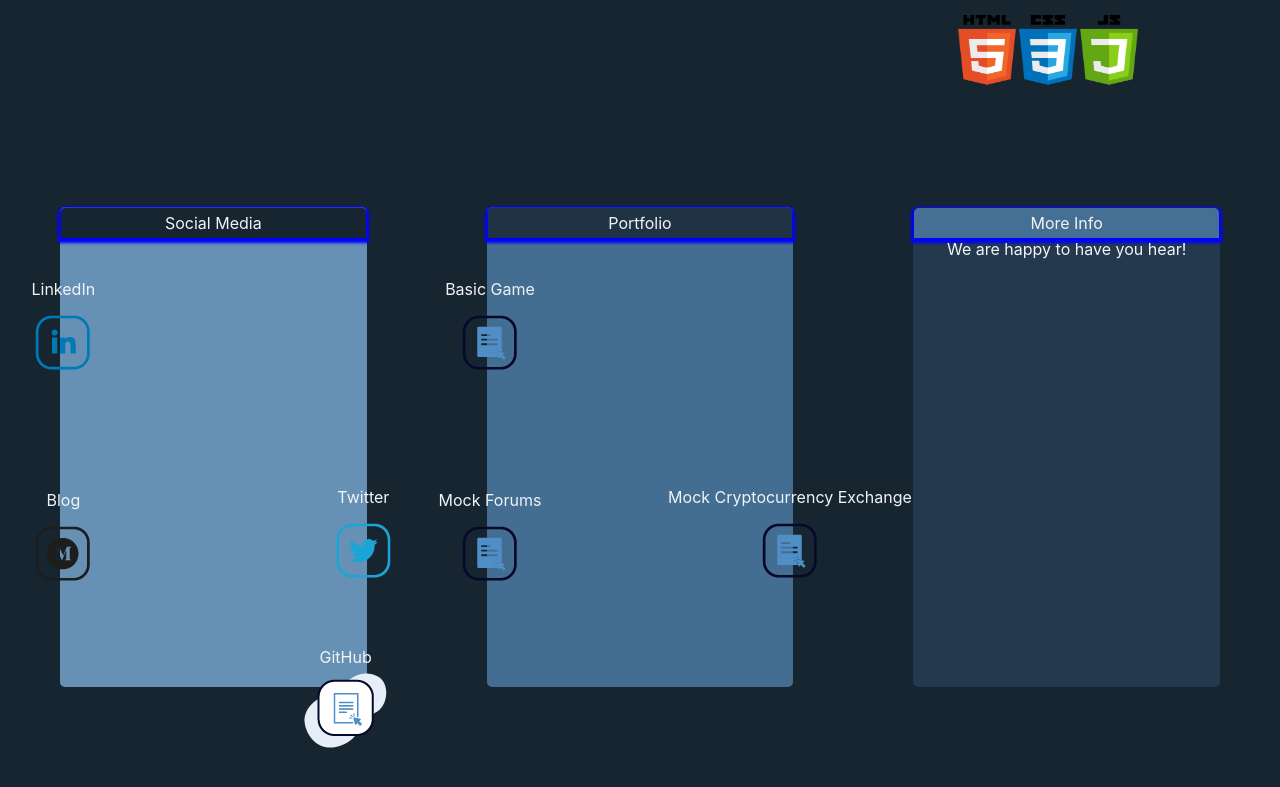
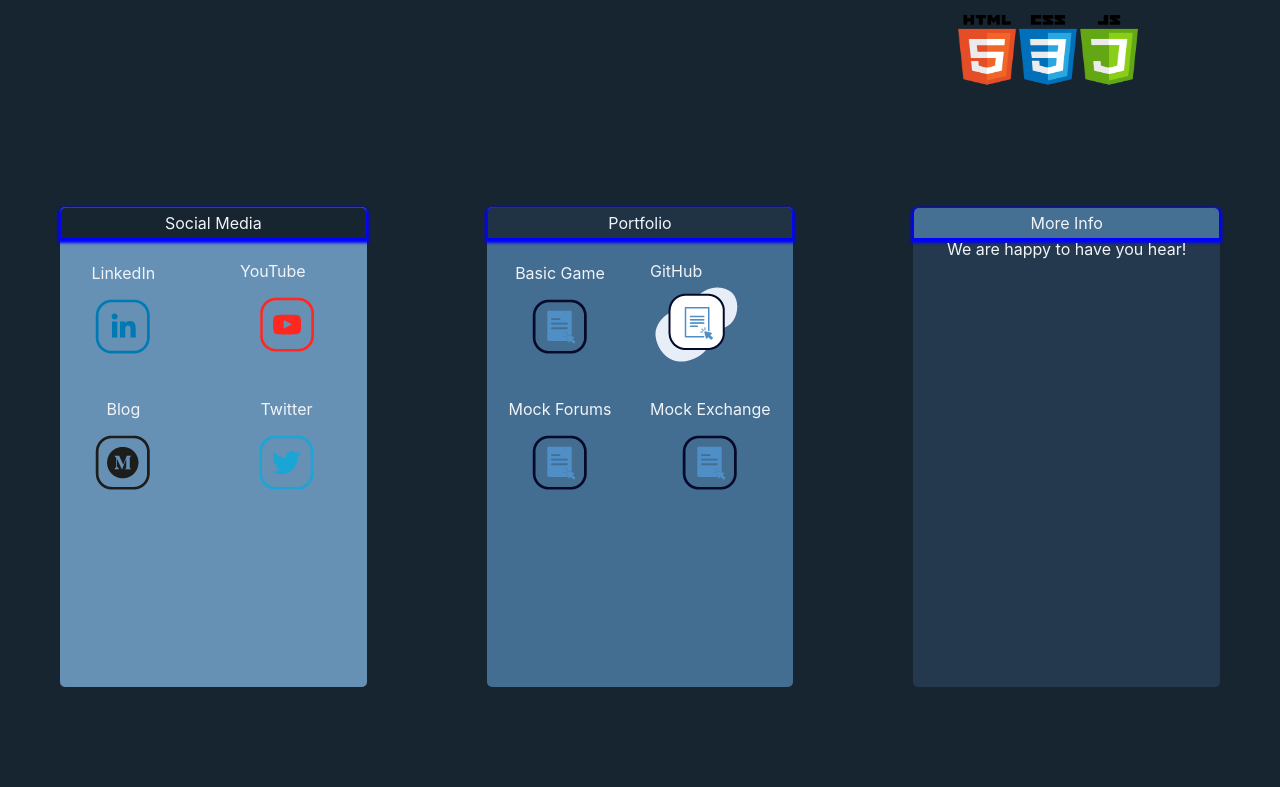
Before and after one commit to Lrd134/portfolio-project, a React (Create React App) app: page / in a window 1280 px wide. Shown: the part 703-1490 px from the top of the page. Before the commit the page ends 1462 px from the top, so only its background shows below. Built offline with nearby package versions, Linux system fonts and the light colour scheme.

Commit message:
socials for 720p

```diff
--- a/src/root/Splash.js
+++ b/src/root/Splash.js
@@ -48,7 +48,7 @@ function Splash() {
           <div className="portfolio-box"><div className="portfolio-box-header">Portfolio</div><br></br>
             <Social url="https://lrd134.github.io/basic-game/" social="Basic Game" altTxt="Play a Basic Game Here" icon={docIco} />
             <Social url="https://gdc-forums.herokuapp.com/" social="Mock Forums" altTxt="Explore the Forums Here" icon={docIco} />
-            <Social url="https://youtu.be/8cWGCMXNhZw" social="Mock Cryptocurrency Exchange" altTxt="Watch a Demo Here" icon={docIco} />
+            <Social url="https://youtu.be/8cWGCMXNhZw" social="Mock Exchange" altTxt="Watch a Demo Here" icon={docIco} />
             <Social url="https://github.com/Lrd134" social="GitHub" altText="Lawrence Chesbro Jr's GitHub" icon={gitHubIco} />
           </div>
           <div className="etc-box">
--- a/src/root/social.css
+++ b/src/root/social.css
@@ -47,3 +47,51 @@
   }
 
 }
+
+@media only screen and (max-width: 1280px) {
+  div.Basic {
+    position: relative;
+    text-align: unset;
+    right: 80px;
+    top: 24px;
+  }
+
+  div.Forums {
+    position: relative;
+    right: 80px;
+    top: 10%;
+  }
+
+  div.Exchange {
+    position: absolute;
+    top: 40%;
+    left: 590px;
+  }
+  div.LinkedIn {
+    position: relative;
+    text-align: unset;
+    right: 90px;
+    top: 24px;
+  }
+  div.YouTube {
+    position: absolute;
+    left: 180px;
+    top: 54px;
+  }
+  div.Blog {
+    position: relative;
+    right: 90px;
+    top: 10%;
+  }
+  div.Twitter {
+    position: absolute;
+    top: 40%;
+    left: 180px;
+  }
+
+  div.GitHub {
+    position: absolute;
+    left: 590px;
+    top: 54px;
+  }
+}
```
